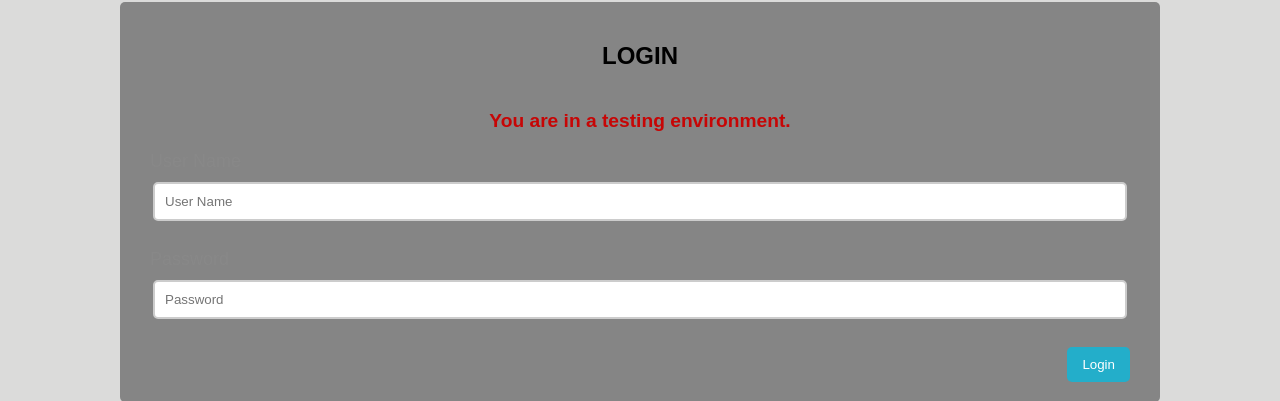
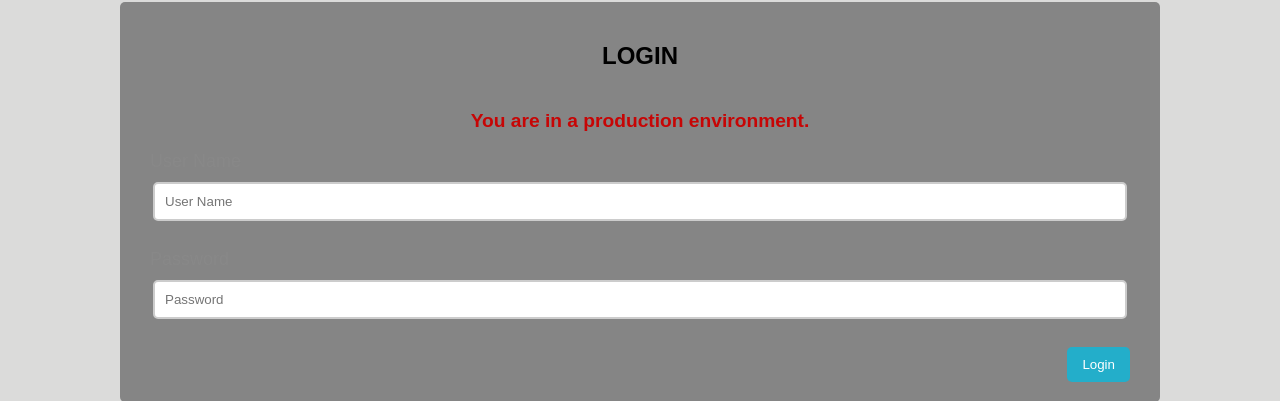
Before and after one commit to josephheinrich/login.savehoosiernationalforest, a PHP site: page / in a window 1280 px wide. Shown: the part 206-607 px from the top of the page. Run offline with PHP 8.4, Linux system fonts and the light colour scheme.

Commit message:
updated environment name

```diff
--- a/index.php
+++ b/index.php
@@ -4,7 +4,7 @@
 
 <head>
 
-    <title>LOGIN STAGING</title>
+    <title>LOGIN</title>
 
     <link rel="stylesheet" type="text/css" href="style.css">
 
@@ -15,7 +15,7 @@
      <form action="login.php" method="post">
 
         <h2>LOGIN</h2>
-        <h3 style="color: rgb(199, 5, 5); text-align: center; font-size: 1.2rem;">You are in a testing environment.</h5>
+        <h3 style="color: rgb(199, 5, 5); text-align: center; font-size: 1.2rem;">You are in a production environment.</h5>
 
         <?php if (isset($_GET['error'])) { ?>
 
```
